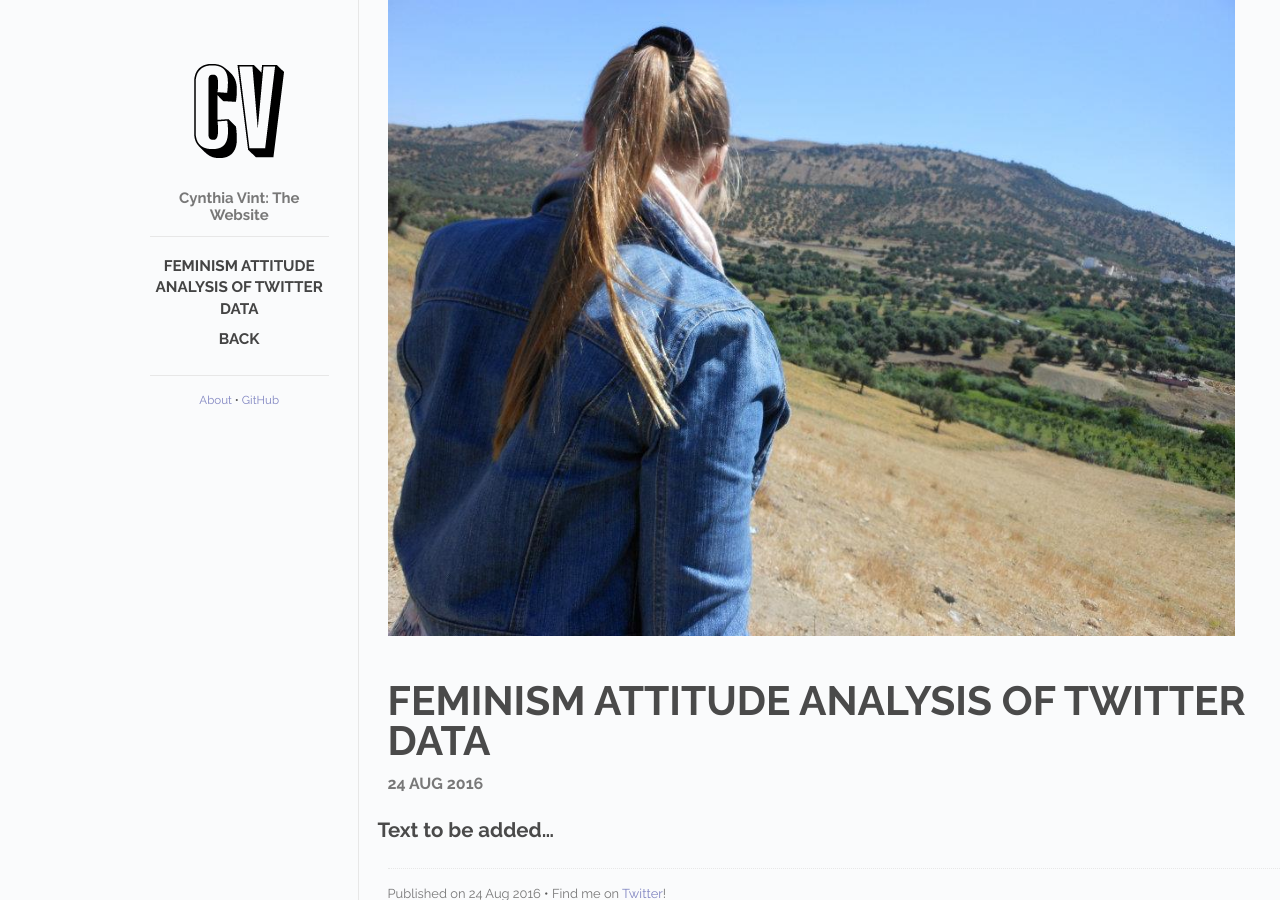
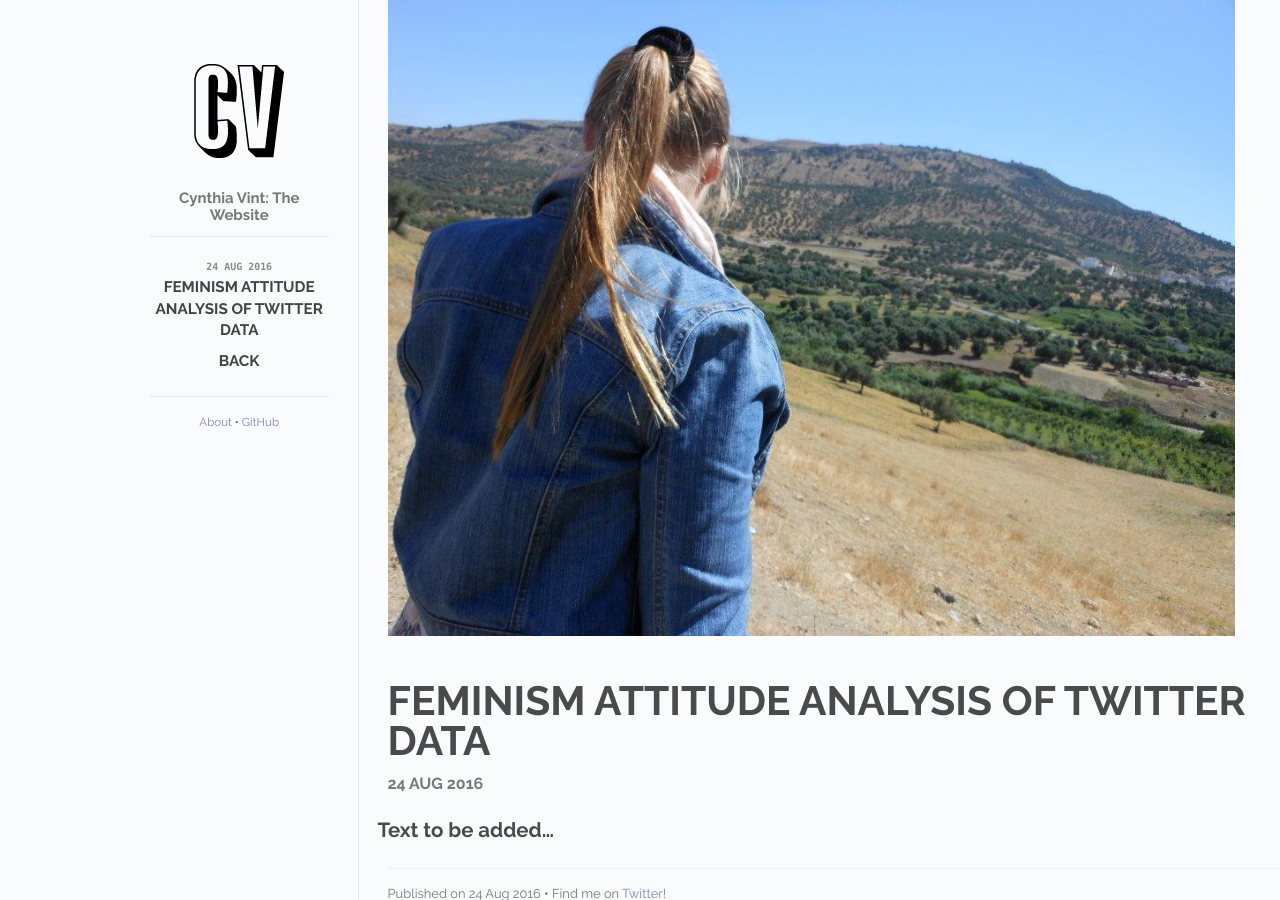
Before and after one commit to the-development/flex, a Jekyll site: the page built from _posts/2016-08-27-twitter-feminism.md, in a window 1280 px wide. Built offline with Jekyll 4.4.1, drawn with Linux system fonts in a browser that asks for light colours.

Commit message:
added date in sidebar list of posts

```diff
--- a/_layouts/blog_home.html
+++ b/_layouts/blog_home.html
@@ -32,6 +32,7 @@
 			{% for post in posts_list %}
 				<li class="post-link">
 					<a class="post-title" href="{{ post.url | prepend: site.baseurl }}">
+						<span class="post-date">{{ post.date | date_to_string }}</span>
 						{{ post.title }}
 					</a>
 				</li>
```
